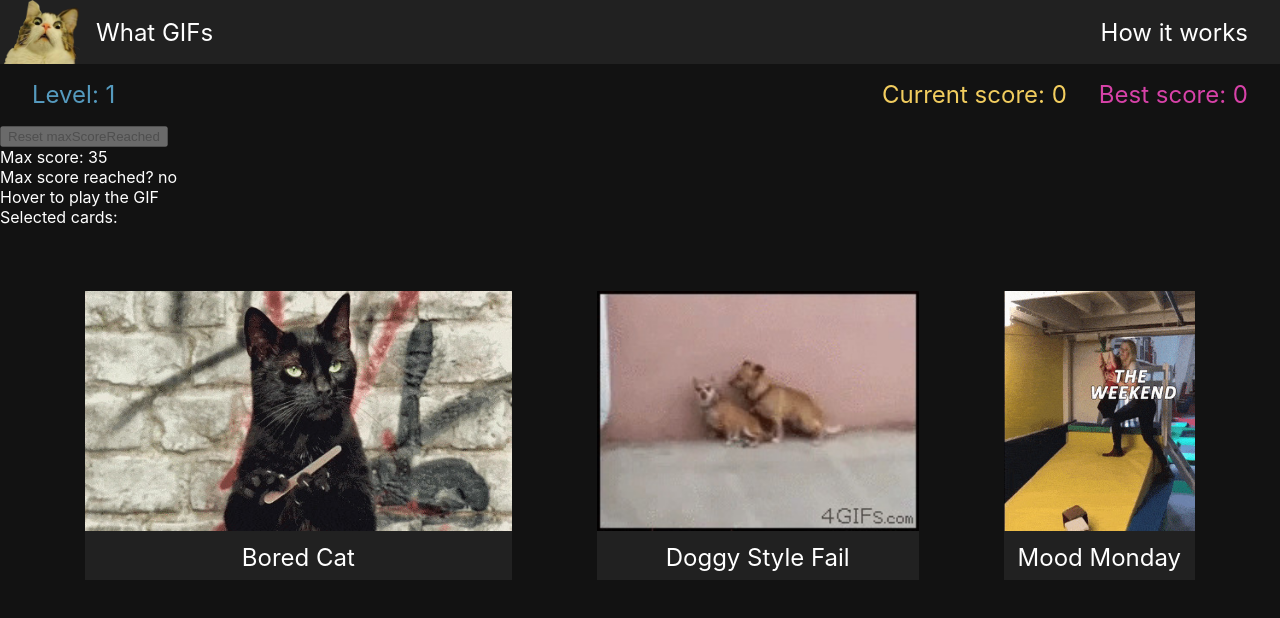
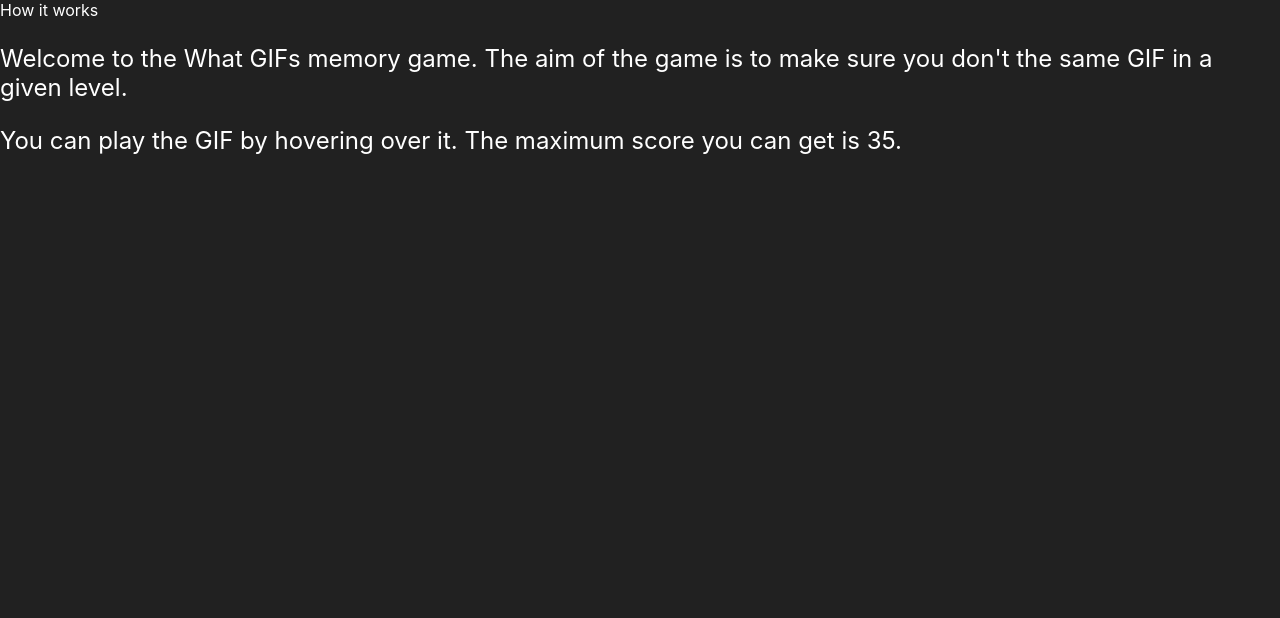
Before and after one commit to mihailthebuilder/what-gifs, a React (Create React App) app: page / in a window 1280 px wide. Shown: the top 618 px of the page. Built offline with nearby package versions, Linux system fonts and the light colour scheme.

Commit message:
started work on popup

```diff
--- a/src/App.js
+++ b/src/App.js
@@ -14,6 +14,7 @@ import {
 import NavBar from "./components/NavBar";
 import GameData from "./components/GameData";
 import GifContainer from "./components/GifContainer";
+import PopUp from "./components/PopUp";
 
 const App = () => {
   const [score, setScore] = useState(new ScoreObj(0, 0));
@@ -66,6 +67,7 @@ const App = () => {
 
   return (
     <div>
+      <PopUp show={true} />
       <NavBar />
       <GameData level={level} score={score} />
       <button
--- /dev/null
+++ b/src/components/PopUp/PopUp.scss
@@ -0,0 +1,15 @@
+@import "../../common/resources.scss";
+
+.popup-background {
+  display: none;
+}
+
+.popup-background.show {
+  display: block;
+  position: fixed;
+  width: 100vw;
+  height: 100vh;
+  left: 0;
+  top: 0;
+  background: $eerie-black;
+}
--- /dev/null
+++ b/src/components/PopUp/index.jsx
@@ -0,0 +1,32 @@
+import "./PopUp.scss";
+
+import { MAX_SCORE } from "../../common/index.js";
+
+const PopUp = ({ show, message }) => {
+  let popBackgClass = "popup-background";
+  if (show) {
+    popBackgClass += " show";
+  }
+  let desktopWindow = window.innerWidth > 768;
+
+  return (
+    <div className={popBackgClass}>
+      <div className="popup-wrapper">
+        <div className="popup-title">How it works</div>
+        <div className="popup-content font-size-regular">
+          <p>
+            Welcome to the What GIFs memory game. The aim of the game is to make
+            sure you don't the same GIF in a given level.
+          </p>
+          <p>
+            You can play the GIF by
+            {desktopWindow ? " hovering over it" : " scrolling it into view"}.
+            The maximum score you can get is {MAX_SCORE}.
+          </p>
+        </div>
+      </div>
+    </div>
+  );
+};
+
+export default PopUp;
```
